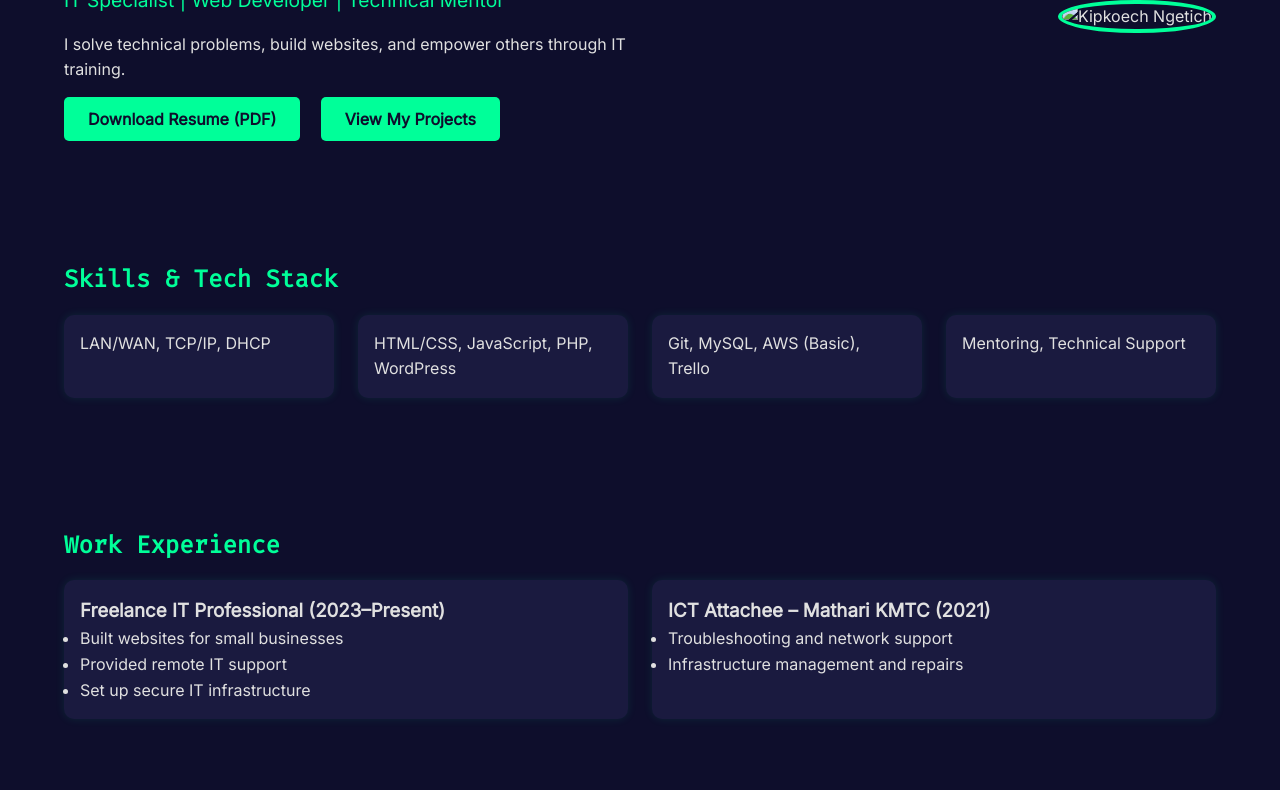
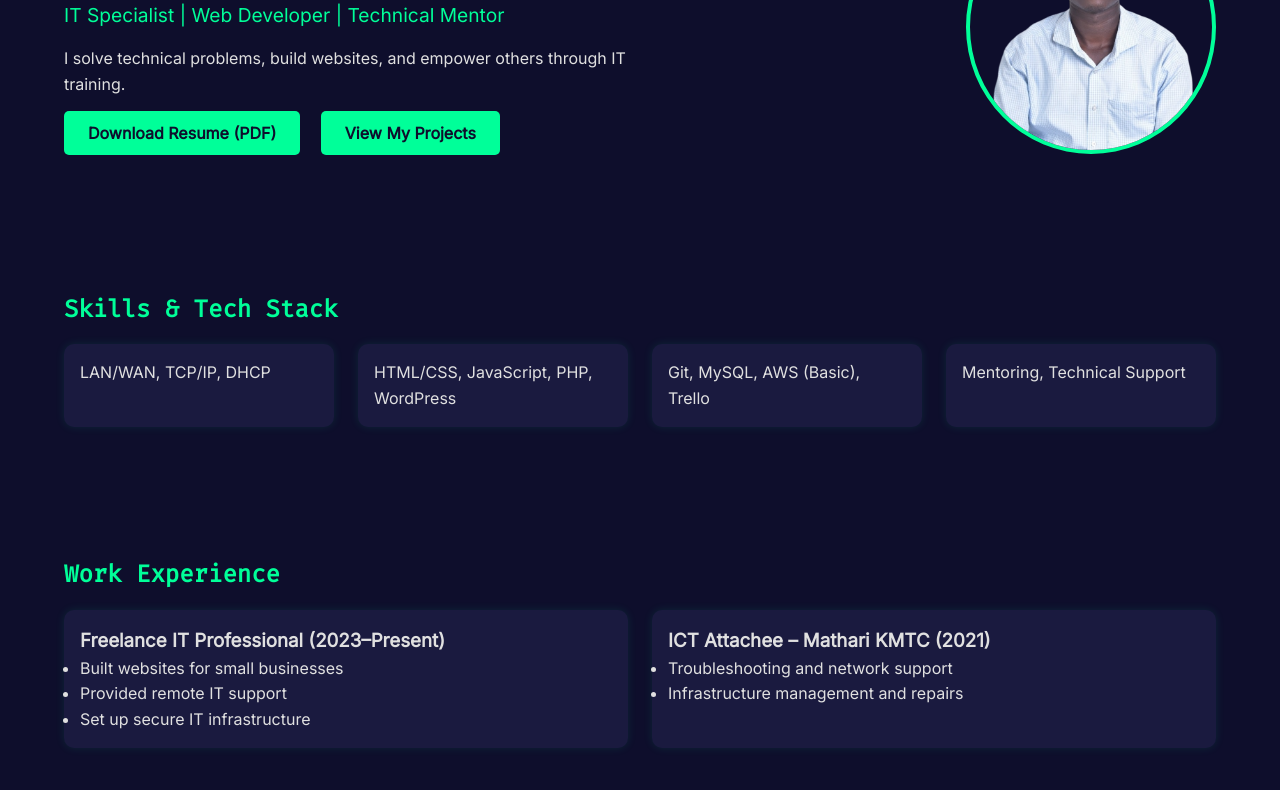
Before and after one commit to Ngetich99/NGETICHPROFILE, a plain HTML site: page index.html in a window 1280 px wide. Shown: the part 280-1070 px from the top of the page. Drawn offline with Linux system fonts and the light colour scheme.

Commit message:
Update index.html

```diff
--- a/index.html
+++ b/index.html
@@ -163,7 +163,7 @@
       </div>
     </div>
     <div class="hero-image">
-      <img src="/mnt/data/PASSPO.png" alt="Kipkoech Ngetich">
+      <img src="images/passpo.png" alt="Kipkoech Ngetich">
     </div>
   </section>
 
```
